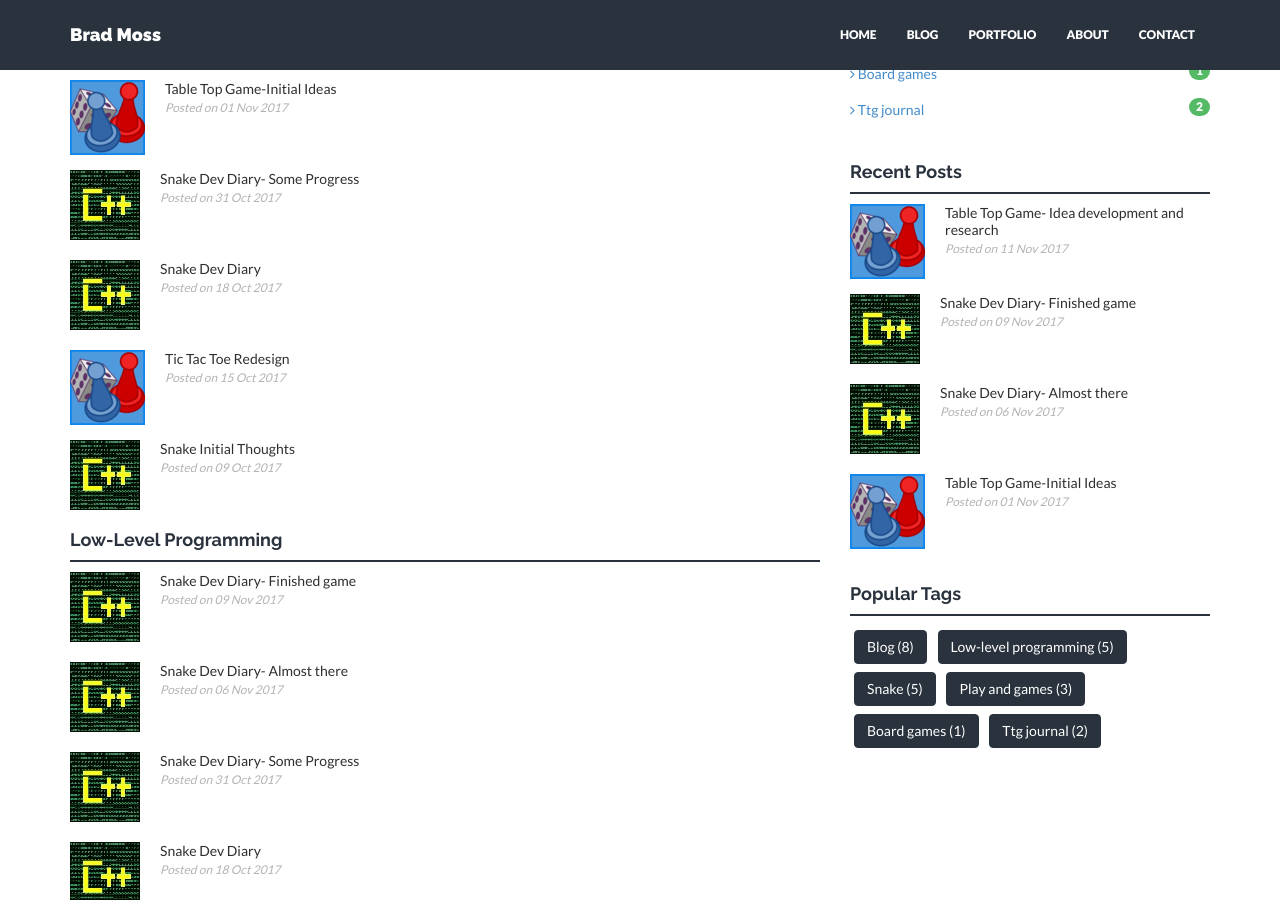
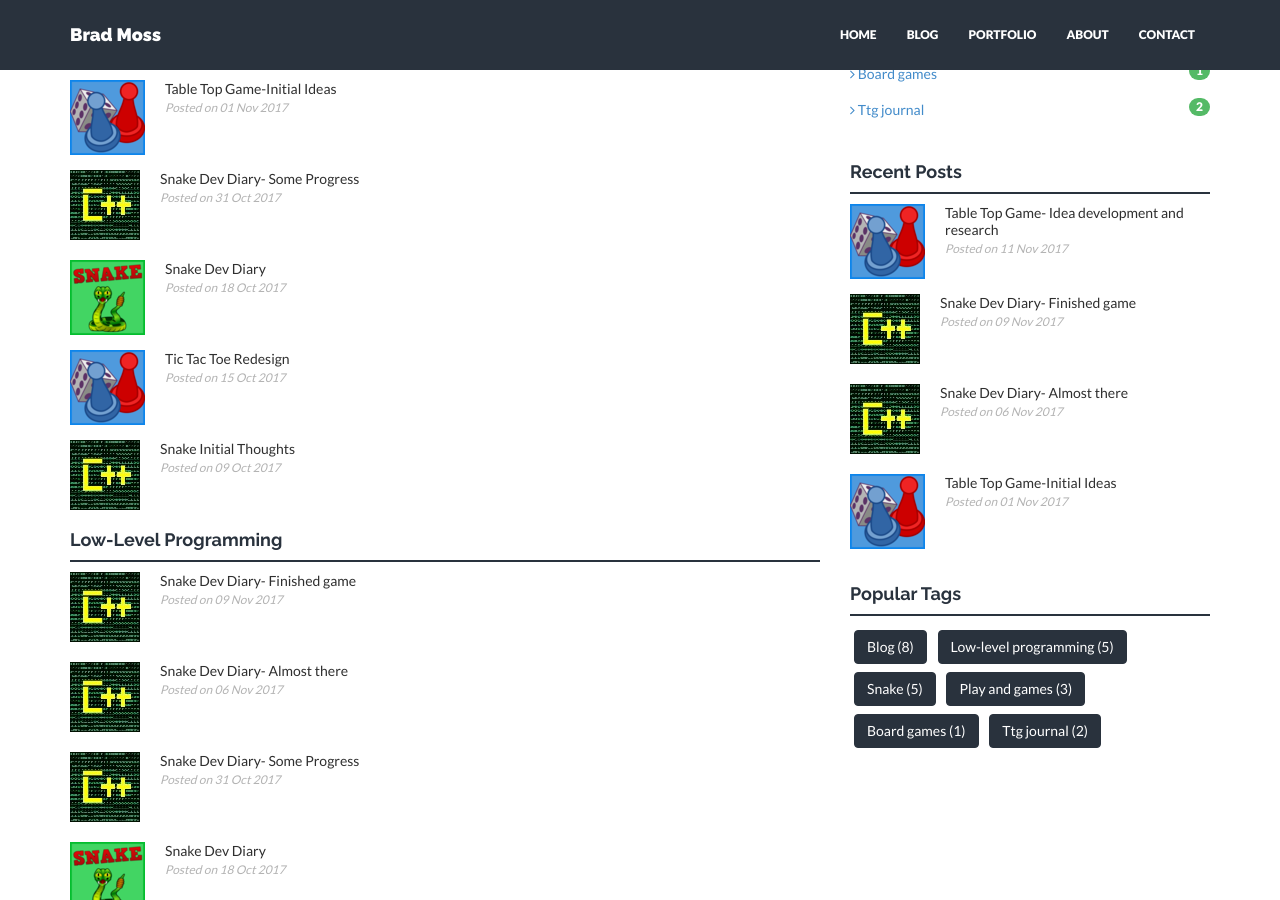
Before and after one commit to bmoss656/bmoss656.github.io, a Jekyll site: the page built from category.html, in a window 1280 px wide and 900 px high, scrolled down 488 px. Built offline with Jekyll 4.4.1, drawn with Linux system fonts in a browser that asks for light colours; nearby versions of some CDN libraries.

Commit message:
Update 2017-10-18-Snakedevdiary.markdown

```diff
--- a/_posts/2017-10-18-Snakedevdiary.markdown
+++ b/_posts/2017-10-18-Snakedevdiary.markdown
@@ -8,7 +8,7 @@ categories:
   - Low-Level Programming
   - Snake
 img: SnakeBanner.png
-thumb: c_thumb.jpg
+thumb: Snake_thumb.png
 published: true
 ---
 
```
